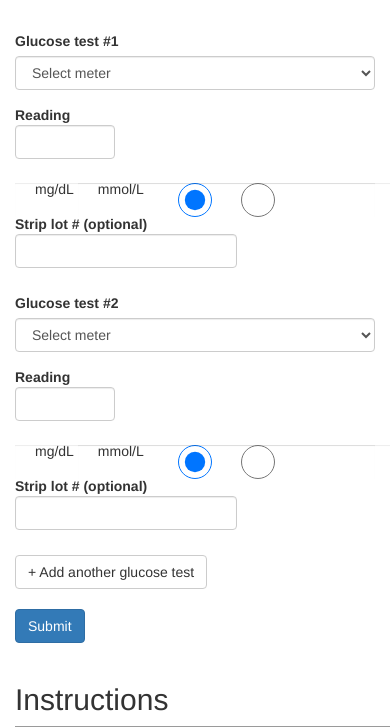
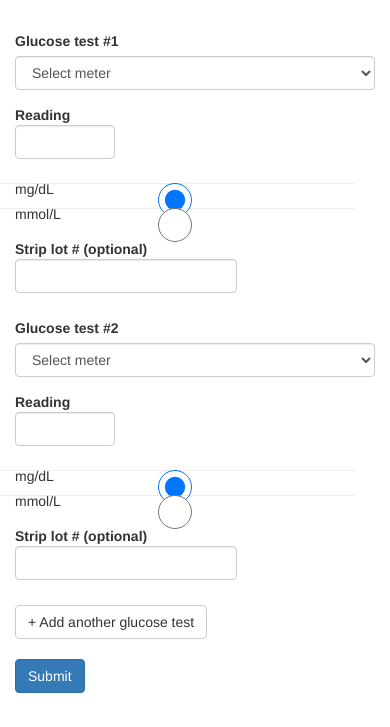
Before and after one commit to sarchila/samedrop, a Flask app: page / in a window 390 px wide; the page is wider, and only the part inside the window is pictured. Shown: the part 342-1069 px from the top of that part. Run offline with Flask 2, Linux system fonts and the light colour scheme; data that the repository does not hold is empty; some libraries are stand-ins or nearby versions; grey boxes are pictures that could not be loaded.

Commit message:
make responsive on mobile

```diff
--- a/app/templates/index.html
+++ b/app/templates/index.html
@@ -1,6 +1,7 @@
 <html lang="en">
 <head>
   <meta charset="utf-8">
+  <meta name="viewport" content="width=device-width, initial-scale=1, maximum-scale=1" />
   <title>#samedrop</title>
   <link rel="stylesheet" href="https://maxcdn.bootstrapcdn.com/bootstrap/3.3.6/css/bootstrap.min.css" <="" head="">
   <link rel="stylesheet" type="text/css" href="{{ url_for('static', filename='styles.css') }}">
@@ -37,6 +38,8 @@
             '<div class="form-group">' +
               '<div class="radio">' +
                 '<label><input class="form-control" type="radio" name="units" value="mg_dl" checked>mg/dL</label>' +
+              '</div>' +
+              '<div class="radio">' +
                 '<label><input class="form-control" type="radio" name="units" value="mmol_l"> mmol/L</label>' +
               '</div>' +
             '</div>' +
@@ -140,8 +143,10 @@
             </div>
             <div class="form-group">
               <div class="radio">
-                <label><input class="form-control" type="radio" name="units" value="mg_dl" checked>mg/dL</label>
-                <label><input class="form-control" type="radio" name="units" value="mmol_l"> mmol/L</label>
+                <input class="form-control" type="radio" name="units" value="mg_dl" checked> mg/dL
+              </div>
+              <div class="radio">
+                <input class="form-control" type="radio" name="units" value="mmol_l"> mmol/L
               </div>
             </div>
 
@@ -168,8 +173,10 @@
             </div>
             <div class="form-group">
               <div class="radio">
-                <label><input class="form-control" type="radio" name="units" value="mg_dl" checked>mg/dL</label>
-                <label><input class="form-control" type="radio" name="units" value="mmol_l"> mmol/L</label>
+                <input class="form-control" type="radio" name="units" value="mg_dl" checked> mg/dL
+              </div>
+              <div class="radio">
+                <input class="form-control" type="radio" name="units" value="mmol_l"> mmol/L
               </div>
             </div>
 
```
